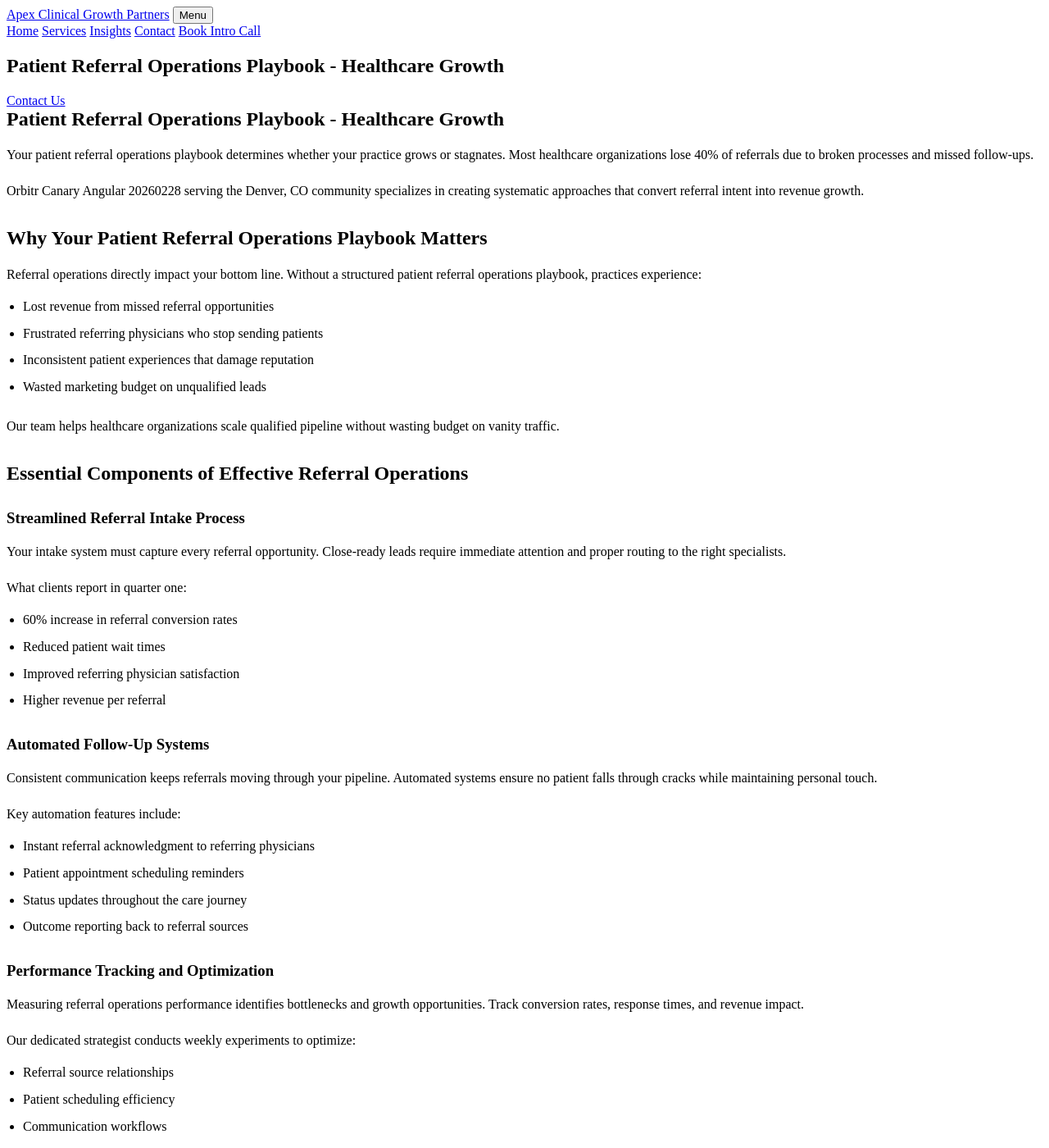
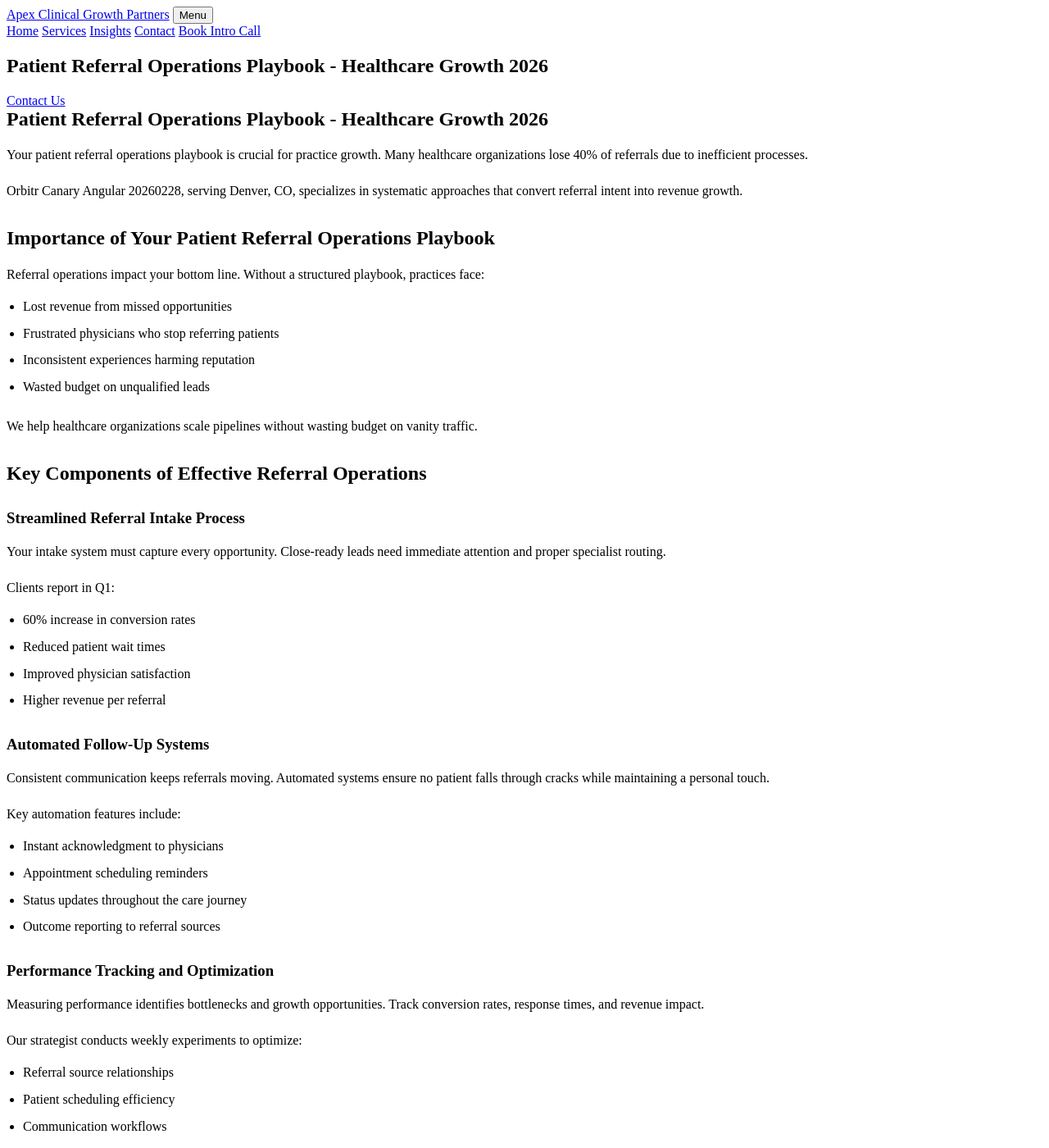
Before and after one commit to prjctlphbt/orbitr-canary-angular-20260228, a Jekyll site: the page angular-referral-ops-playbook-20260228142149.html, which Jekyll copies as it is, in a window 1280 px wide and 1400 px high. Shown: the whole window at 82% size. Built offline with Jekyll 4.4.1, drawn with Linux system fonts in a browser that asks for light colours; some of the changed text lies outside the part shown.

Commit message:
Refresh and update content: angular-referral-ops-playbook-20260228142149.html

```diff
--- a/angular-referral-ops-playbook-20260228142149.html
+++ b/angular-referral-ops-playbook-20260228142149.html
@@ -4,10 +4,9 @@
 <head>
 <meta charset="utf-8"/>
 <meta content="width=device-width, initial-scale=1.0" name="viewport"/>
-<meta content="Streamline patient referrals with our comprehensive operations playbook. Optimize workflows, boost growth, and improve patient outcomes. Get started today." name="description"/>
-<title>Patient Referral Operations Playbook - Healthcare Growth</title>
+<meta content="Optimize patient referrals with our 2026 operations playbook. Streamline workflows, boost growth, and enhance patient outcomes. Start today." name="description"/>
+<title>Patient Referral Operations Playbook - Healthcare Growth 2026</title>
 <style>
-
 
 /* Minimal functional styles (accordion, forms only) */
 
@@ -84,7 +83,8 @@
 .orbitr-generated-content li {
  line-height: 1.65;
 }
-</style></head>
+</style>
+</head>
 <body>
 <header>
 <div class="container navbar">
@@ -102,46 +102,46 @@
 <main class="page-main">
 <section class="page-hero landing-hero">
 <div class="container">
-<h1>Patient Referral Operations Playbook - Healthcare Growth</h1>
+<h1>Patient Referral Operations Playbook - Healthcare Growth 2026</h1>
 <a class="cta" href="/services/">Contact Us</a>
 </div>
 </section>
 <section class="landing-content">
 <div class="container orbitr-generated-content">
-<h1>Patient Referral Operations Playbook - Healthcare Growth</h1>
-<p>Your patient referral operations playbook determines whether your practice grows or stagnates. Most healthcare organizations lose 40% of referrals due to broken processes and missed follow-ups.</p>
-<p>Orbitr Canary Angular 20260228 serving the Denver, CO community specializes in creating systematic approaches that convert referral intent into revenue growth.</p>
-<h2>Why Your Patient Referral Operations Playbook Matters</h2>
-<p>Referral operations directly impact your bottom line. Without a structured patient referral operations playbook, practices experience:</p>
+<h1>Patient Referral Operations Playbook - Healthcare Growth 2026</h1>
+<p>Your patient referral operations playbook is crucial for practice growth. Many healthcare organizations lose 40% of referrals due to inefficient processes.</p>
+<p>Orbitr Canary Angular 20260228, serving Denver, CO, specializes in systematic approaches that convert referral intent into revenue growth.</p>
+<h2>Importance of Your Patient Referral Operations Playbook</h2>
+<p>Referral operations impact your bottom line. Without a structured playbook, practices face:</p>
 <ul>
-<li>Lost revenue from missed referral opportunities</li>
-<li>Frustrated referring physicians who stop sending patients</li>
-<li>Inconsistent patient experiences that damage reputation</li>
-<li>Wasted marketing budget on unqualified leads</li>
+<li>Lost revenue from missed opportunities</li>
+<li>Frustrated physicians who stop referring patients</li>
+<li>Inconsistent experiences harming reputation</li>
+<li>Wasted budget on unqualified leads</li>
 </ul>
-<p>Our team helps healthcare organizations scale qualified pipeline without wasting budget on vanity traffic.</p>
-<h2>Essential Components of Effective Referral Operations</h2>
+<p>We help healthcare organizations scale pipelines without wasting budget on vanity traffic.</p>
+<h2>Key Components of Effective Referral Operations</h2>
 <h3>Streamlined Referral Intake Process</h3>
-<p>Your intake system must capture every referral opportunity. Close-ready leads require immediate attention and proper routing to the right specialists.</p>
-<p>What clients report in quarter one:
+<p>Your intake system must capture every opportunity. Close-ready leads need immediate attention and proper specialist routing.</p>
+<p>Clients report in Q1:
 <ul>
-<li>60% increase in referral conversion rates</li>
+<li>60% increase in conversion rates</li>
 <li>Reduced patient wait times</li>
-<li>Improved referring physician satisfaction</li>
+<li>Improved physician satisfaction</li>
 <li>Higher revenue per referral</li>
 </ul></p>
 <h3>Automated Follow-Up Systems</h3>
-<p>Consistent communication keeps referrals moving through your pipeline. Automated systems ensure no patient falls through cracks while maintaining personal touch.</p>
+<p>Consistent communication keeps referrals moving. Automated systems ensure no patient falls through cracks while maintaining a personal touch.</p>
 <p>Key automation features include:
 <ul>
-<li>Instant referral acknowledgment to referring physicians</li>
-<li>Patient appointment scheduling reminders</li>
+<li>Instant acknowledgment to physicians</li>
+<li>Appointment scheduling reminders</li>
 <li>Status updates throughout the care journey</li>
-<li>Outcome reporting back to referral sources</li>
+<li>Outcome reporting to referral sources</li>
 </ul></p>
 <h3>Performance Tracking and Optimization</h3>
-<p>Measuring referral operations performance identifies bottlenecks and growth opportunities. Track conversion rates, response times, and revenue impact.</p>
-<p>Our dedicated strategist conducts weekly experiments to optimize:
+<p>Measuring performance identifies bottlenecks and growth opportunities. Track conversion rates, response times, and revenue impact.</p>
+<p>Our strategist conducts weekly experiments to optimize:
 <ul>
 <li>Referral source relationships</li>
 <li>Patient scheduling efficiency</li>
@@ -149,9 +149,9 @@
 <li>Revenue conversion metrics</li>
 </ul></p>
 <h2>Transform Your Referral Operations Today</h2>
-<p>A comprehensive patient referral operations playbook transforms scattered processes into revenue-generating systems. Healthcare organizations using structured approaches see qualified growth within 90 days.</p>
-<p>Our services focus on building sustainable referral operations that scale with your practice. We help create systems that generate revenue intent, not vanity traffic.</p>
-<p>Ready to optimize your patient referral operations playbook? Contact our team at (720) 555-0105 or email hello@apexclinicalgrowth.com to discuss your referral growth strategy.</p>
+<p>A comprehensive playbook transforms processes into revenue-generating systems. Structured approaches see growth within 90 days.</p>
+<p>We focus on sustainable referral operations that scale with your practice, generating revenue intent, not vanity traffic.</p>
+<p>Ready to optimize your playbook? Contact us at (720) 555-0105 or email hello@apexclinicalgrowth.com to discuss your strategy.</p>
 </div>
 </section>
 <section class="landing-cta">
```
Lines whose indentation alone changed are shown as unchanged.
